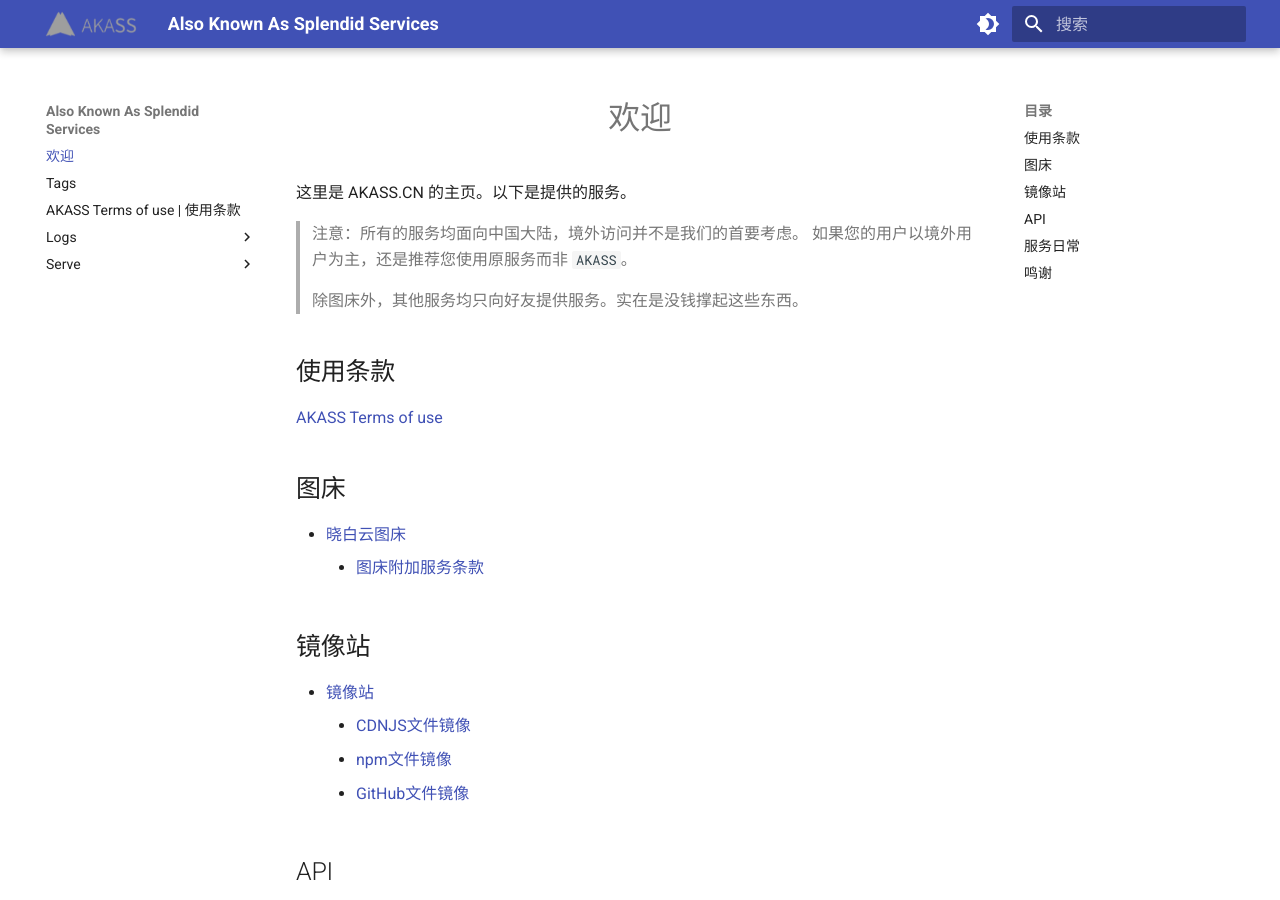
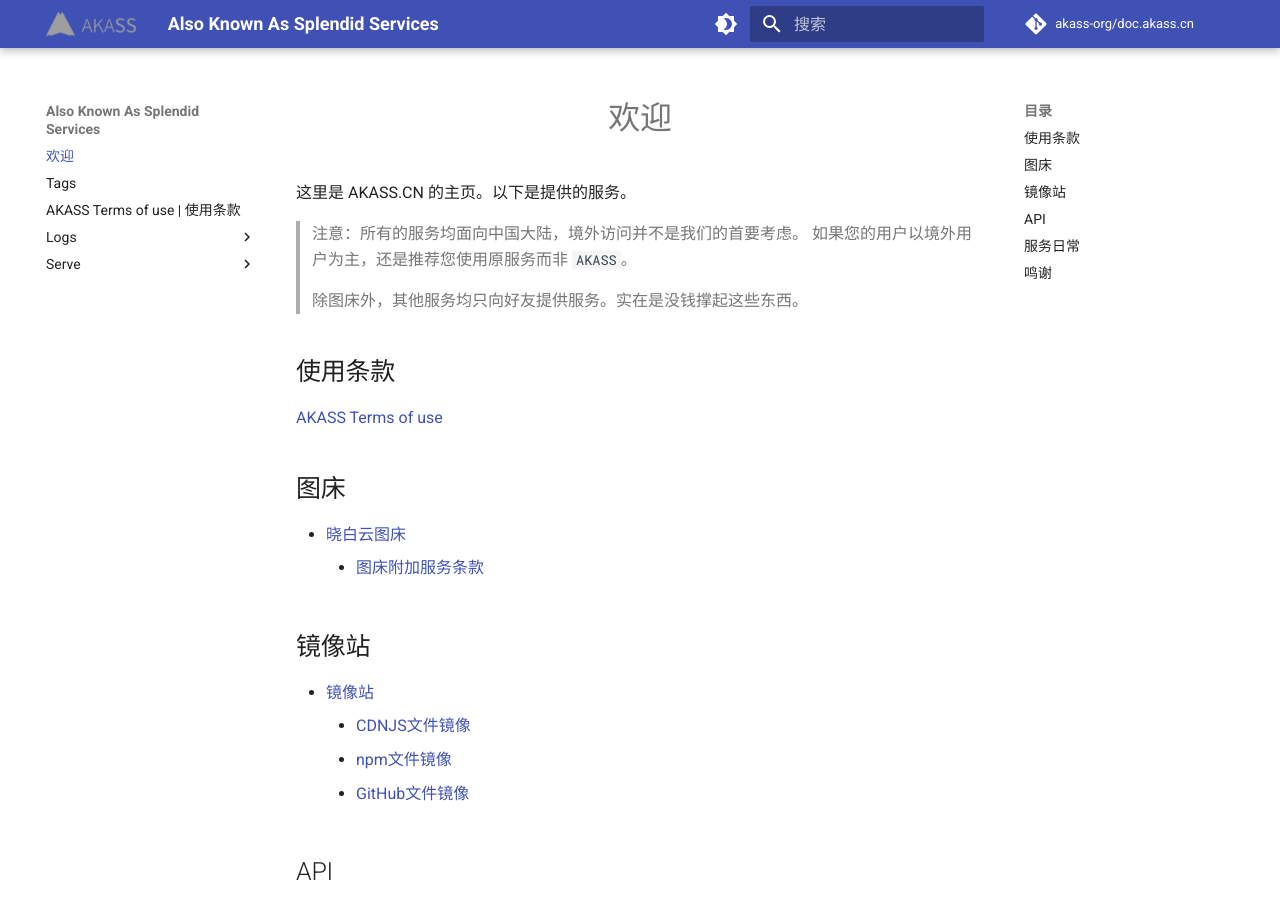
Before and after one commit to akass-org/doc.akass.cn, an MkDocs documentation site: the page built from docs/index.md, in a window 1280 px wide and 900 px high. Built offline with MkDocs 1.6.1 and Material for MkDocs 9.7.7, drawn with Linux system fonts in a browser that asks for light colours; comment, search, counter and statistics services are not loaded.

Commit message:
New features: link to github.

```diff
--- a/mkdocs.yml
+++ b/mkdocs.yml
@@ -32,3 +32,6 @@
   - tags:
       tags_file: tags.md
 copyright: Copyright &copy; 2021 - 2022 AKASS Organization
+repo_url: https://github.com/akass-org/doc.akass.cn/
+repo_name: akass-org/doc.akass.cn
+edit_uri: edit/master/docs/
```
